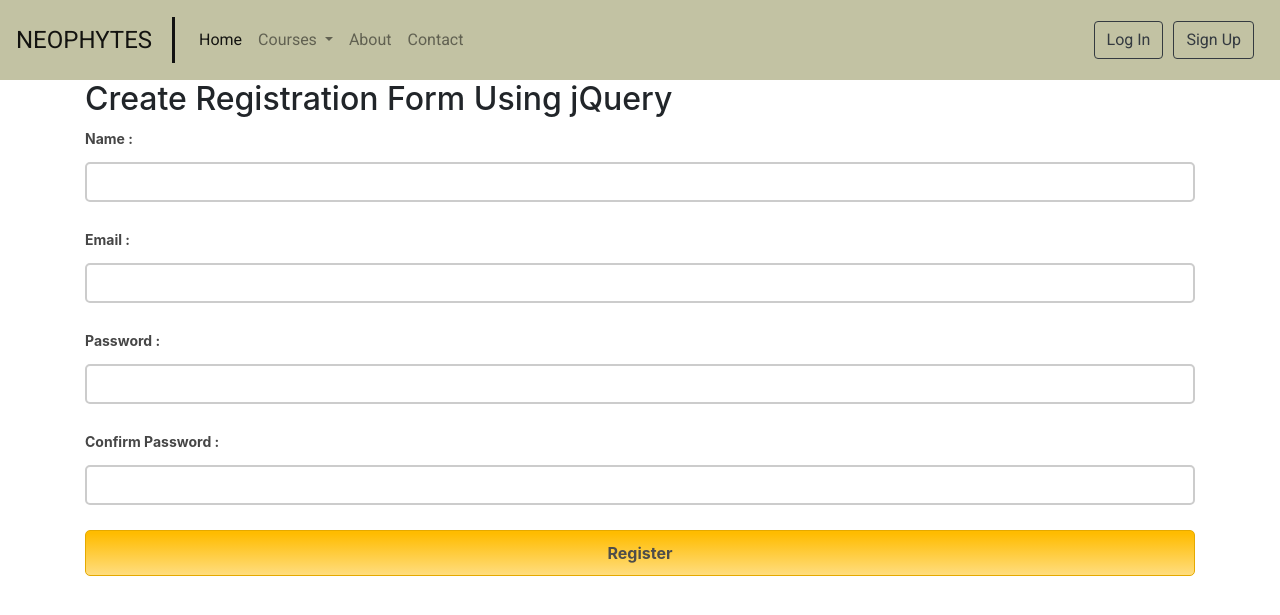
After one commit to vnsharma61/Hackathon, a PHP site: page /signup.html in a window 1280 px wide. The commit adds this page. Shown: the top 615 px of the page. Run offline with PHP 8.4, Linux system fonts and the light colour scheme.

Commit message:
worst change

```diff
--- a/main_index.html
+++ b/main_index.html
@@ -95,7 +95,7 @@
     </div>
 
 </div>
-      <a href="signup.html" target="_blank"><button type="button" class="btn btn-outline-dark">Sign Up</button></a>
+      <a href="signup.php" target="_blank"><button type="button" class="btn btn-outline-dark">Sign Up</button></a>
     </ul>
   </div>
 </nav>
--- /dev/null
+++ b/signup.html
@@ -0,0 +1,119 @@
+<!DOCTYPE html>
+<html>
+<head>
+
+  <!-- Required meta tags -->
+  <meta charset="utf-8">
+    <meta name="viewport" content="width=device-width, initial-scale=1, shrink-to-fit=no">
+
+  <!-- Bootstrap CSS -->
+    <link rel="stylesheet" href="https://stackpath.bootstrapcdn.com/bootstrap/4.1.3/css/bootstrap.min.css" integrity="sha384-MCw98/SFnGE8fJT3GXwEOngsV7Zt27NXFoaoApmYm81iuXoPkFOJwJ8ERdknLPMO" crossorigin="anonymous">
+
+    <!--icon for footer-->
+    <link rel="stylesheet" href="https://cdnjs.cloudflare.com/ajax/libs/font-awesome/4.7.0/css/font-awesome.css" />
+
+    <!--style for this webbapp//css file-->
+    <link rel="stylesheet" type="text/css" href="css/style.css">
+
+    <link href="https://fonts.googleapis.com/css?family=Josefin+Sans|Roboto|Roboto+Condensed" rel="stylesheet">
+
+  <title>Neophytes | Online Assessment</title>
+
+
+</head>
+<body>
+
+  <!--&&&&&&&&&&&&&&&&&&&&&&&&&&&&&&&--Header Begins--&&&&&&&&&&&&&&&&&&&&&&&&&&&&&&&&&&&&-->
+<nav class="navbar navbar-expand-lg navbar-light bg-light navbar-fixed-top topnav">
+  <a class="navbar-brand" href="">NEOPHYTES</a>
+  <button class="navbar-toggler" type="button" data-toggle="collapse" data-target="#navbarSupportedContent" aria-controls="navbarSupportedContent" aria-expanded="false" aria-label="Toggle navigation">
+    <span class="navbar-toggler-icon"></span>
+  </button>
+
+  <div class="collapse navbar-collapse" id="navbarSupportedContent">
+    <ul class="navbar-nav mr-auto">
+      <li class="nav-item active">
+        <a class="nav-link" href="main_index.html">Home <span class="sr-only">(current)</span></a>
+      </li>
+      <li class="nav-item dropdown">
+        <a class="nav-link dropdown-toggle" href="#" id="navbarDropdown" role="button" data-toggle="dropdown" aria-haspopup="true" aria-expanded="false">
+          Courses
+        </a>
+        <div class="dropdown-menu" aria-labelledby="navbarDropdown">
+          <a class="dropdown-item" href="#">General Knowledge</a>
+          <a class="dropdown-item" href="#">Aptitude Test</a>
+          <a class="dropdown-item" href="#">IQ Test</a>
+        </div>
+      </li>
+      <li class="nav-item">
+        <a class="nav-link" href="#">About</a>
+      </li>
+      <li class="nav-item">
+        <a class="nav-link" href="#">Contact</a>
+      </li>
+    </ul>
+    <ul class="navbar-nav ml-auto">
+
+
+      <button type="button" class="btn btn-outline-dark" data-toggle="modal" data-target="#popUpWindow">Log In</button>
+
+    <div class="modal fade" id="popUpWindow">
+        <div class="modal-dialog">
+            <div class="modal-content">
+
+                <!-- header -->
+                <div class="modal-header">
+                    <h3 class="modal-title mr-auto">Log In</h3>
+                    <button type="button" class="close ml-auto" data-dismiss="modal">&times;</button>
+                </div>
+
+                <!-- body (form) -->
+                <div class="modal-body">
+                  <form id="form_id" method="post" name="myform">
+                      <label>User Name :</label>
+                      <input type="text" name="username" id="username"/>
+                      <label>Password :</label>
+                      <input type="password" name="password" id="password"/>
+                      <input type="button" value="Login" id="submit" onclick="validate()"/>
+                  </form>
+                 <!--   <form role="form">
+                        <div class="form-group">
+                           <input type="email" class="form-control" placeholder="Email">
+                        </div>
+                        <div class="form-group">
+                           <input type="password" class="form-control" placeholder="Password">
+                        </div>
+                    </form>-->
+                </div>
+
+                <!-- button -->
+               <!-- <div class="modal-footer">
+                    <button class="btn btn-primary btn-block">Submit</button>
+                </div>-->
+              </div>
+        </div>
+    </div>
+
+</div>
+      <a href="signup.html" target="_blank"><button type="button" class="btn btn-outline-dark">Sign Up</button></a>
+    </ul>
+  </div>
+</nav>
+  <!--&&&&&&&&&&&&&&&&&&&&&&&&&&&&&&&--Header Ends--&&&&&&&&&&&&&&&&&&&&&&&&&&&&&&&&&&&&-->
+
+
+<div class="container">
+<div class="main">
+<form class="form" method="post" action="#">
+<h2>Create Registration Form Using jQuery</h2>
+<label>Name :</label>
+<input type="text" name="dname" id="name">
+<label>Email :</label>
+<input type="text" name="demail" id="email">
+<label>Password :</label>
+<input type="password" name="password" id="password">
+<label>Confirm Password :</label>
+<input type="password" name="cpassword" id="cpassword">
+<input type="button" name="register" id="register" value="Register">
+</form>
+</div>
```
Also changed, not shown: css/signup.css (added, +61 -0 lines), js/signup.js (added, +26 -0 lines), signup.php (added, +72 -0 lines), css/style.css (line endings or trailing spaces).
